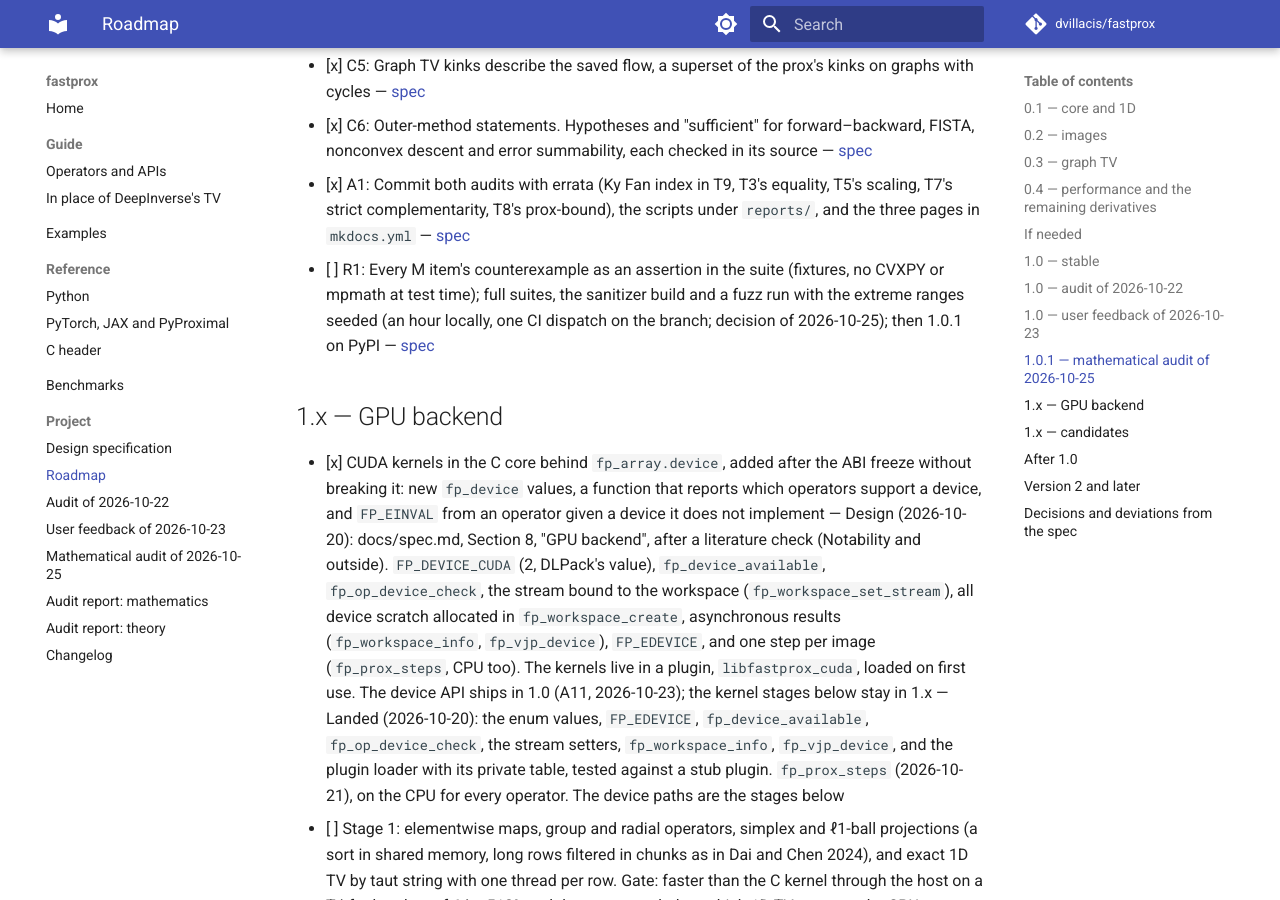
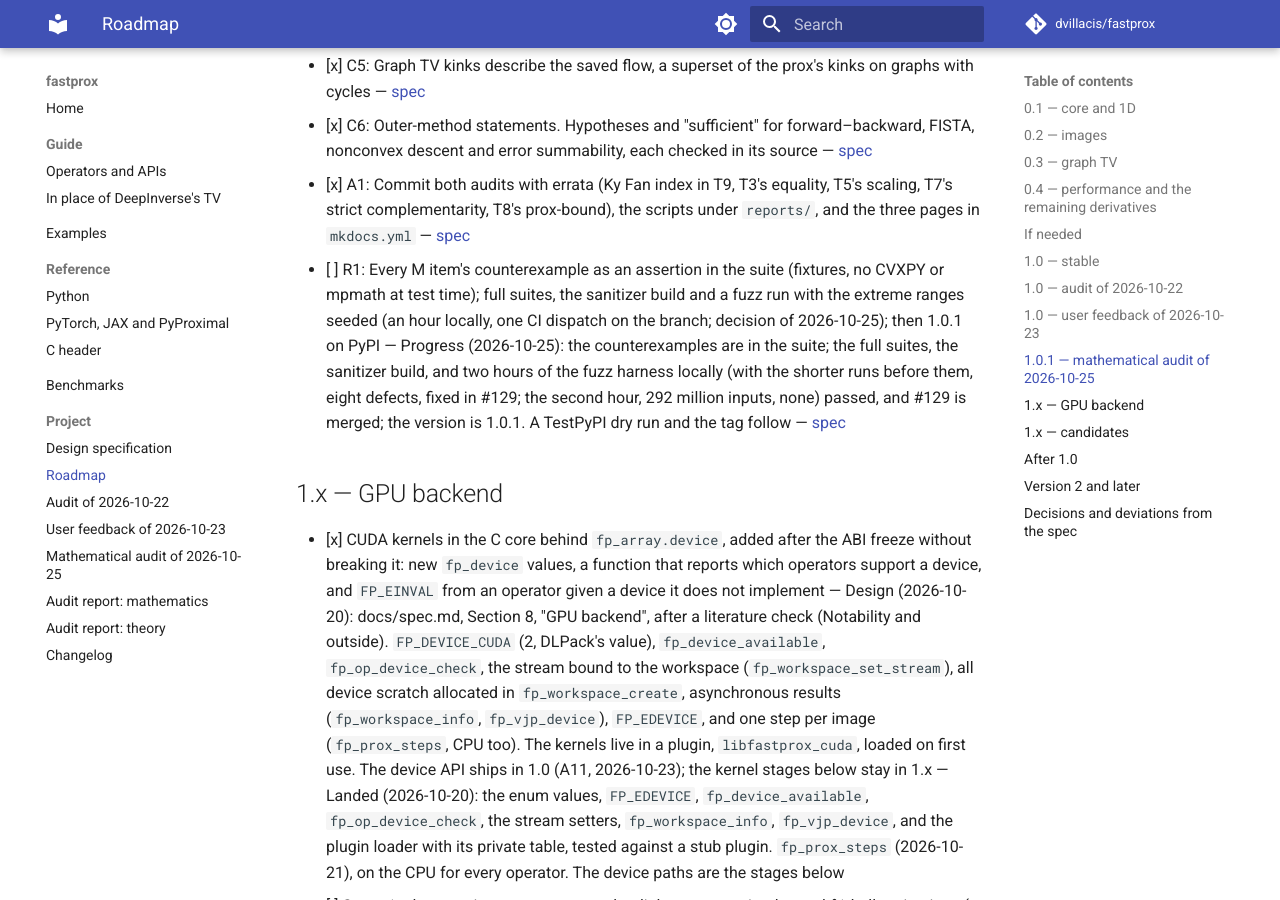
Before and after one commit to dvillacis/fastprox, an MkDocs documentation site: the page built from docs/roadmap.md, in a window 1280 px wide and 900 px high, scrolled down 21910 px. Built offline with MkDocs 1.6.1 and Material for MkDocs 9.7.7, drawn with Linux system fonts in a browser that asks for light colours; comment, search, counter and statistics services are not loaded.

Commit message:
Prepare 1.0.1
- Version 1.0.1 (project(), FP_VERSION_PATCH, the conda recipe).
- README: the GitHub install line names v1.0.1.
- CHANGELOG: [1.0.1] — 2026-10-25, with a summary of the audit fixes,
  the derivative docs, the fuzz findings and the three calls that now
  return errors.
- ROADMAP: R1's progress; the TestPyPI dry run and the tag follow.

Co-Authored-By: Claude Opus 5.5 <noreply@anthropic.com>

```diff
--- a/CMakeLists.txt
+++ b/CMakeLists.txt
@@ -1,5 +1,5 @@
 cmake_minimum_required(VERSION 3.20)
-project(fastprox VERSION 1.0.0 LANGUAGES C CXX)
+project(fastprox VERSION 1.0.1 LANGUAGES C CXX)
 # PEP 440 pre-release tag (a1, rc1, ...) appended to the version; empty for a
 # final release. pyproject.toml reads both lines.
 set(FASTPROX_VERSION_SUFFIX "")
```
Also changed, not shown: CHANGELOG.md (+4 -0 lines), README.md (+1 -1 lines), ROADMAP.md (+1 -1 lines), 2 other files.
